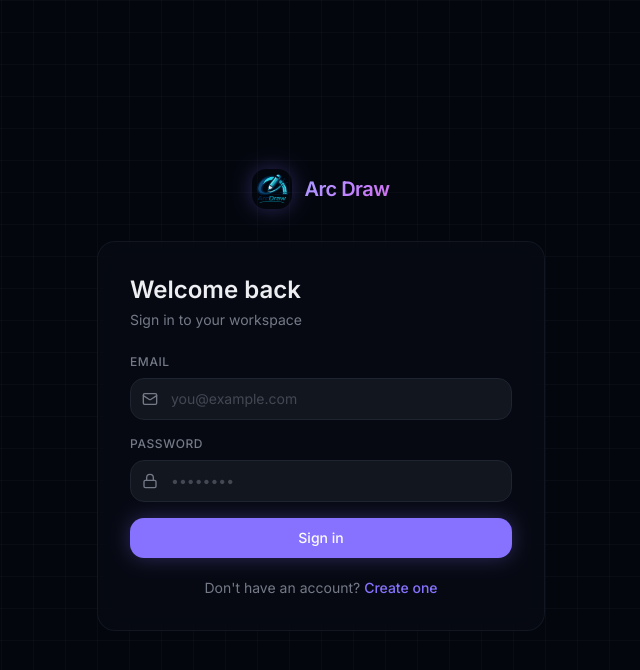
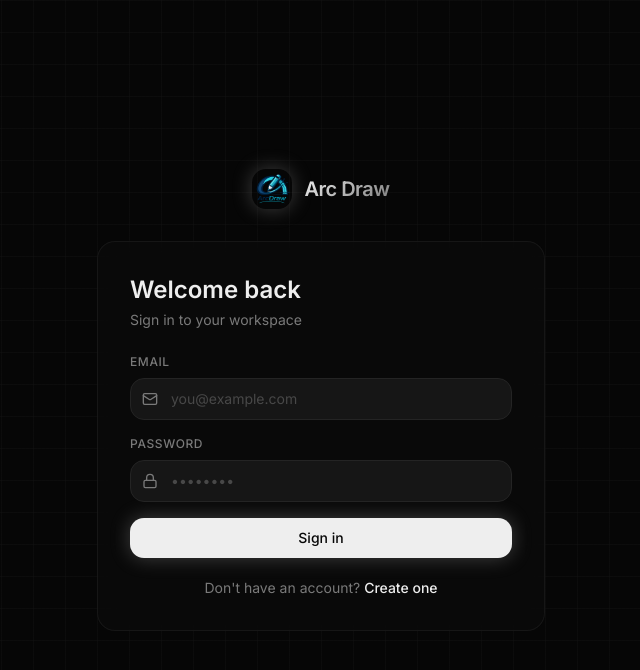
Before and after one commit to SurajAiri/arc-draw, a Next.js app in the folder apps/web/: page /login in a window 1280 px wide. Shown: the top 670 px of the page, without its empty margins (319-959 px from the left). Built offline with nearby package versions, Linux system fonts and the light colour scheme.

Commit message:
sync-state-fixed

```diff
--- a/apps/web/app/globals.css
+++ b/apps/web/app/globals.css
@@ -49,61 +49,61 @@
   --radius-4xl: calc(var(--radius) * 2.6);
 }
 
-/* Dark-first premium palette — deep navy background with violet accents */
+/* Dark-first premium monochrome palette based on logo */
 :root {
-  --background: oklch(0.12 0.02 265);
-  --foreground: oklch(0.95 0.005 265);
-  --card: oklch(0.16 0.02 265);
-  --card-foreground: oklch(0.93 0.005 265);
-  --popover: oklch(0.14 0.02 265);
-  --popover-foreground: oklch(0.93 0.005 265);
-  --primary: oklch(0.65 0.22 285);
-  --primary-foreground: oklch(0.99 0 0);
-  --secondary: oklch(0.2 0.025 265);
-  --secondary-foreground: oklch(0.85 0.01 265);
-  --muted: oklch(0.19 0.02 265);
-  --muted-foreground: oklch(0.58 0.02 265);
-  --accent: oklch(0.22 0.03 285);
-  --accent-foreground: oklch(0.9 0.01 285);
+  --background: oklch(0.12 0 0);
+  --foreground: oklch(0.95 0 0);
+  --card: oklch(0.16 0 0);
+  --card-foreground: oklch(0.93 0 0);
+  --popover: oklch(0.14 0 0);
+  --popover-foreground: oklch(0.93 0 0);
+  --primary: oklch(0.95 0 0);
+  --primary-foreground: oklch(0.12 0 0);
+  --secondary: oklch(0.2 0 0);
+  --secondary-foreground: oklch(0.85 0 0);
+  --muted: oklch(0.19 0 0);
+  --muted-foreground: oklch(0.58 0 0);
+  --accent: oklch(0.22 0 0);
+  --accent-foreground: oklch(0.9 0 0);
   --destructive: oklch(0.6 0.22 25);
-  --border: oklch(0.26 0.025 265);
-  --input: oklch(0.2 0.02 265);
-  --ring: oklch(0.65 0.22 285);
-  --chart-1: oklch(0.65 0.22 285);
-  --chart-2: oklch(0.7 0.18 200);
-  --chart-3: oklch(0.72 0.19 160);
-  --chart-4: oklch(0.75 0.17 50);
-  --chart-5: oklch(0.68 0.2 340);
+  --border: oklch(0.26 0 0);
+  --input: oklch(0.2 0 0);
+  --ring: oklch(0.6 0 0);
+  --chart-1: oklch(0.6 0 0);
+  --chart-2: oklch(0.5 0 0);
+  --chart-3: oklch(0.4 0 0);
+  --chart-4: oklch(0.7 0 0);
+  --chart-5: oklch(0.8 0 0);
   --radius: 0.625rem;
-  --sidebar: oklch(0.14 0.02 265);
-  --sidebar-foreground: oklch(0.93 0.005 265);
-  --sidebar-primary: oklch(0.65 0.22 285);
-  --sidebar-primary-foreground: oklch(0.99 0 0);
-  --sidebar-accent: oklch(0.2 0.025 285);
-  --sidebar-accent-foreground: oklch(0.9 0.01 285);
-  --sidebar-border: oklch(0.22 0.02 265);
-  --sidebar-ring: oklch(0.65 0.22 285);
+  --sidebar: oklch(0.14 0 0);
+  --sidebar-foreground: oklch(0.93 0 0);
+  --sidebar-primary: oklch(0.95 0 0);
+  --sidebar-primary-foreground: oklch(0.12 0 0);
+  --sidebar-accent: oklch(0.2 0 0);
+  --sidebar-accent-foreground: oklch(0.9 0 0);
+  --sidebar-border: oklch(0.22 0 0);
+  --sidebar-ring: oklch(0.6 0 0);
 }
 
 /* Light mode override (rarely used, but defined for completeness) */
 .light {
-  --background: oklch(0.98 0.005 265);
-  --foreground: oklch(0.1 0.02 265);
+  --background: oklch(0.98 0 0);
+  --foreground: oklch(0.1 0 0);
   --card: oklch(1 0 0);
-  --card-foreground: oklch(0.1 0.02 265);
+  --card-foreground: oklch(0.1 0 0);
   --popover: oklch(1 0 0);
-  --popover-foreground: oklch(0.1 0.02 265);
-  --primary: oklch(0.55 0.22 285);
-  --primary-foreground: oklch(0.99 0 0);
-  --secondary: oklch(0.94 0.01 265);
-  --secondary-foreground: oklch(0.1 0.02 265);
-  --muted: oklch(0.94 0.01 265);
-  --muted-foreground: oklch(0.5 0.02 265);
-  --accent: oklch(0.93 0.02 285);
-  --accent-foreground: oklch(0.2 0.04 285);
-  --border: oklch(0.88 0.01 265);
-  --input: oklch(0.9 0.01 265);
-  --ring: oklch(0.55 0.22 285);
+  --popover-foreground: oklch(0.1 0 0);
+  --primary: oklch(0.12 0 0);
+  --primary-foreground: oklch(0.98 0 0);
+  --secondary: oklch(0.94 0 0);
+  --secondary-foreground: oklch(0.1 0 0);
+  --muted: oklch(0.94 0 0);
+  --muted-foreground: oklch(0.5 0 0);
+  --accent: oklch(0.93 0 0);
+  --accent-foreground: oklch(0.2 0 0);
+  --border: oklch(0.88 0 0);
+  --input: oklch(0.9 0 0);
+  --ring: oklch(0.3 0 0);
 }
 
 @layer base {
@@ -131,8 +131,8 @@
 .gradient-text {
   background: linear-gradient(
     135deg,
-    oklch(0.75 0.18 285),
-    oklch(0.7 0.2 320)
+    oklch(0.95 0 0),
+    oklch(0.6 0 0)
   );
   -webkit-background-clip: text;
   -webkit-text-fill-color: transparent;
@@ -142,14 +142,14 @@
 /* Subtle grid background */
 .grid-bg {
   background-image:
-    linear-gradient(oklch(0.3 0.02 265 / 0.15) 1px, transparent 1px),
-    linear-gradient(90deg, oklch(0.3 0.02 265 / 0.15) 1px, transparent 1px);
+    linear-gradient(oklch(0.3 0 0 / 0.15) 1px, transparent 1px),
+    linear-gradient(90deg, oklch(0.3 0 0 / 0.15) 1px, transparent 1px);
   background-size: 32px 32px;
 }
 
 /* Glow effect for primary elements */
 .glow-primary {
-  box-shadow: 0 0 20px oklch(0.65 0.22 285 / 0.3);
+  box-shadow: 0 0 20px oklch(0.8 0 0 / 0.3);
 }
 
 /* Smooth scrollbar */
@@ -161,11 +161,11 @@
   background: transparent;
 }
 ::-webkit-scrollbar-thumb {
-  background: oklch(0.32 0.02 265);
+  background: oklch(0.32 0 0);
   border-radius: 3px;
 }
 ::-webkit-scrollbar-thumb:hover {
-  background: oklch(0.42 0.03 265);
+  background: oklch(0.42 0 0);
 }
 
 /* Excalidraw Tailwind Overrides */
@@ -182,32 +182,27 @@
 }
 
 /*
- * Excalidraw re-skin — maps the app's own violet/navy tokens onto
+ * Excalidraw re-skin — maps the app's own neutral tokens onto
  * Excalidraw's documented theming variables (toolbar, panels, buttons).
- * Scoped under .dstudio-canvas for specificity per Excalidraw's docs:
- * https://docs.excalidraw.com/docs/@excalidraw/excalidraw/customizing-styles
- * Canvas *content* colors (strokes/fills the user draws with) are left
- * alone — only chrome (toolbar, panels, popovers, selection accent) is
- * re-themed here.
  */
 .dstudio-canvas .excalidraw.theme--dark {
-  --color-primary: oklch(0.65 0.22 285);
-  --color-primary-darker: oklch(0.58 0.22 285);
-  --color-primary-darkest: oklch(0.5 0.22 285);
-  --color-primary-light: oklch(0.3 0.08 285);
-  --color-primary-hover: oklch(0.7 0.22 285);
-  --color-primary-contrast-offset: oklch(0.58 0.22 285);
+  --color-primary: oklch(0.95 0 0);
+  --color-primary-darker: oklch(0.85 0 0);
+  --color-primary-darkest: oklch(0.75 0 0);
+  --color-primary-light: oklch(0.3 0 0);
+  --color-primary-hover: oklch(0.85 0 0);
+  --color-primary-contrast-offset: oklch(0.85 0 0);
 
-  --island-bg-color: oklch(0.16 0.02 265);
-  --popup-bg-color: oklch(0.16 0.02 265);
-  --button-gray-1: oklch(0.2 0.02 265);
-  --button-gray-2: oklch(0.19 0.02 265);
-  --input-border-color: oklch(0.26 0.025 265);
-  --default-border-color: oklch(0.26 0.025 265);
+  --island-bg-color: oklch(0.16 0 0);
+  --popup-bg-color: oklch(0.16 0 0);
+  --button-gray-1: oklch(0.2 0 0);
+  --button-gray-2: oklch(0.19 0 0);
+  --input-border-color: oklch(0.26 0 0);
+  --default-border-color: oklch(0.26 0 0);
 
   --border-radius-md: 0.625rem;
   --border-radius-lg: 0.875rem;
 
-  --focus-highlight-color: oklch(0.65 0.22 285);
-  --link-color: oklch(0.65 0.22 285);
+  --focus-highlight-color: oklch(0.8 0 0);
+  --link-color: oklch(0.95 0 0);
 }
--- a/apps/web/components/canvas/ExcalidrawCanvas.tsx
+++ b/apps/web/components/canvas/ExcalidrawCanvas.tsx
@@ -248,6 +248,11 @@ function useDebounce<T extends unknown[]>(
   delay: number,
 ) {
   const timer = useRef<ReturnType<typeof setTimeout> | null>(null);
+  const fnRef = useRef(fn);
+
+  useEffect(() => {
+    fnRef.current = fn;
+  }, [fn]);
 
   // Without this, a pending timer from a component that has since unmounted
   // (e.g. the user navigated back to the dashboard) keeps ticking in the
@@ -264,9 +269,9 @@ function useDebounce<T extends unknown[]>(
   return useCallback(
     (...args: T) => {
       if (timer.current) clearTimeout(timer.current);
-      timer.current = setTimeout(() => fn(...args), delay);
+      timer.current = setTimeout(() => fnRef.current(...args), delay);
     },
-    [fn, delay],
+    [delay],
   );
 }
 
@@ -292,6 +297,7 @@ const ExcalidrawCanvas = forwardRef<
   // local cache is correctly treated as still needing a push, instead of
   // silently sitting unsynced until the user happens to make another edit.
   const isDirtyRef = useRef(initialSynced === false);
+  const lastSceneVersionRef = useRef<number>(-1);
   // eslint-disable-next-line @typescript-eslint/no-explicit-any
   const excalidrawApiRef = useRef<any>(null);
   const [backgroundColor, setBackgroundColor] = useState<string>(() =>
@@ -480,13 +486,13 @@ const ExcalidrawCanvas = forwardRef<
   // ── Debounced handlers ─────────────────────────────────────────────────────
   const debouncedLocalSave = useDebounce(
     async (sceneData: object) => {
-      // This only ever fires from handleChange, which sets isDirtyRef.current
-      // = true right before scheduling it — so the content saved here is
-      // always still-unconfirmed-by-the-server, hence synced: false.
-      await saveLocal(diagramId, sceneData, serverVersionRef.current, undefined, false);
-      // Mark as locally saved immediately — server sync happens separately
-      // on a longer debounce. This prevents "Saving…" from lingering for 10s.
-      setSyncState("saved");
+      try {
+        await saveLocal(diagramId, sceneData, serverVersionRef.current, undefined, false);
+        setSyncState("saved");
+      } catch (err) {
+        console.error("Local save failed", err);
+        setSyncState("offline");
+      }
     },
     1000, // 1s debounce for IDB
   );
@@ -610,6 +616,13 @@ const ExcalidrawCanvas = forwardRef<
         excalidrawApiRef.current.updateScene({ elements: updatedElements });
         return; // Let the next onChange pass through for saving
       }
+
+      const currentSceneVersion = elements.reduce((acc, el) => acc + el.version, 0) + elements.length;
+      if (lastSceneVersionRef.current === currentSceneVersion) {
+        // Just pointer movement, selection change, or appState update — no real content change.
+        return;
+      }
+      lastSceneVersionRef.current = currentSceneVersion;
 
       const sceneData = {
         elements,
--- a/apps/web/components/canvas/SyncStatus.tsx
+++ b/apps/web/components/canvas/SyncStatus.tsx
@@ -15,7 +15,7 @@ const stateConfig: Record<
   saved: {
     icon: Check,
     label: "Saved",
-    className: "text-emerald-400",
+    className: "text-muted-foreground",
   },
   saving: {
     icon: Loader2,
@@ -25,12 +25,12 @@ const stateConfig: Record<
   syncing: {
     icon: Cloud,
     label: "Syncing…",
-    className: "text-primary",
+    className: "text-foreground",
   },
   conflict: {
     icon: AlertTriangle,
     label: "Conflict!",
-    className: "text-amber-400",
+    className: "text-destructive",
   },
   offline: {
     icon: CloudOff,
```
